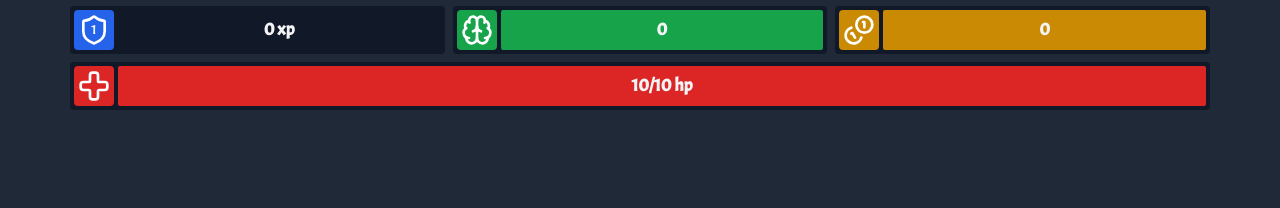
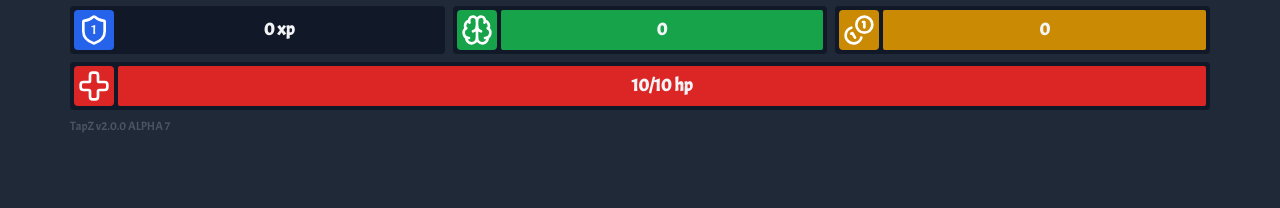
Before and after one commit to wsngamerz/TapZ-Incremental, a SvelteKit app: page /game in a window 1280 px wide. Shown: the top 208 px of the page. Built offline with nearby package versions, Linux system fonts and the light colour scheme.

Commit message:
feat: show version in game

```diff
--- a/src/components/header.svelte
+++ b/src/components/header.svelte
@@ -1,7 +1,9 @@
 <script lang="ts">
+  import { VERSION } from "$lib/data";
+  import { gameManager } from "$lib/store.js";
+
   import { BrainIcon, CoinsIcon, CrossIcon, ShieldIcon } from "lucide-svelte";
   import Progress from "./ui/progress.svelte";
-  import { gameManager } from "$lib/store.js";
 
   $: healthPercentage = $gameManager.saveData.zombie.health / $gameManager.saveData.zombie.maxHealth * 100;
   $: experiencePercentage = $gameManager.saveData.experience / $gameManager.saveData.maxExperience * 100;
@@ -25,4 +27,6 @@
             value={healthPercentage}
             colour="red"
             content={healthContent} />
+
+  <span class="absolute text-gray-600 text-xs">TapZ {VERSION}</span>
 </header>
```
